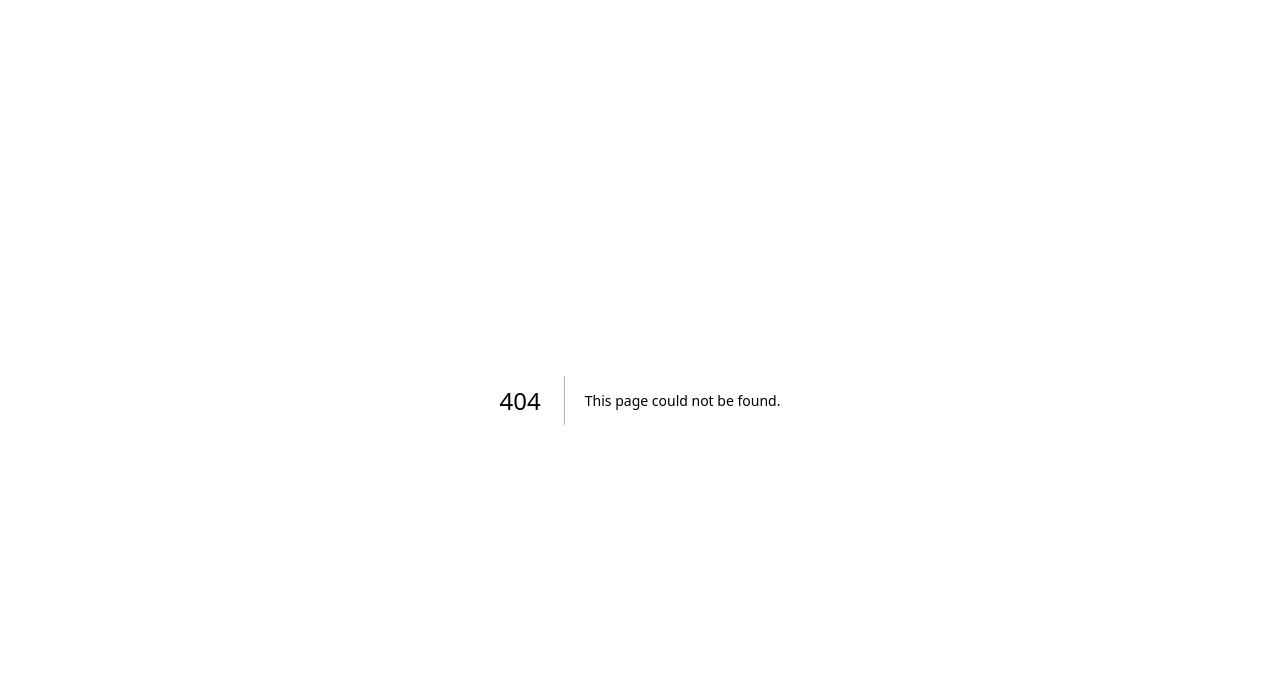
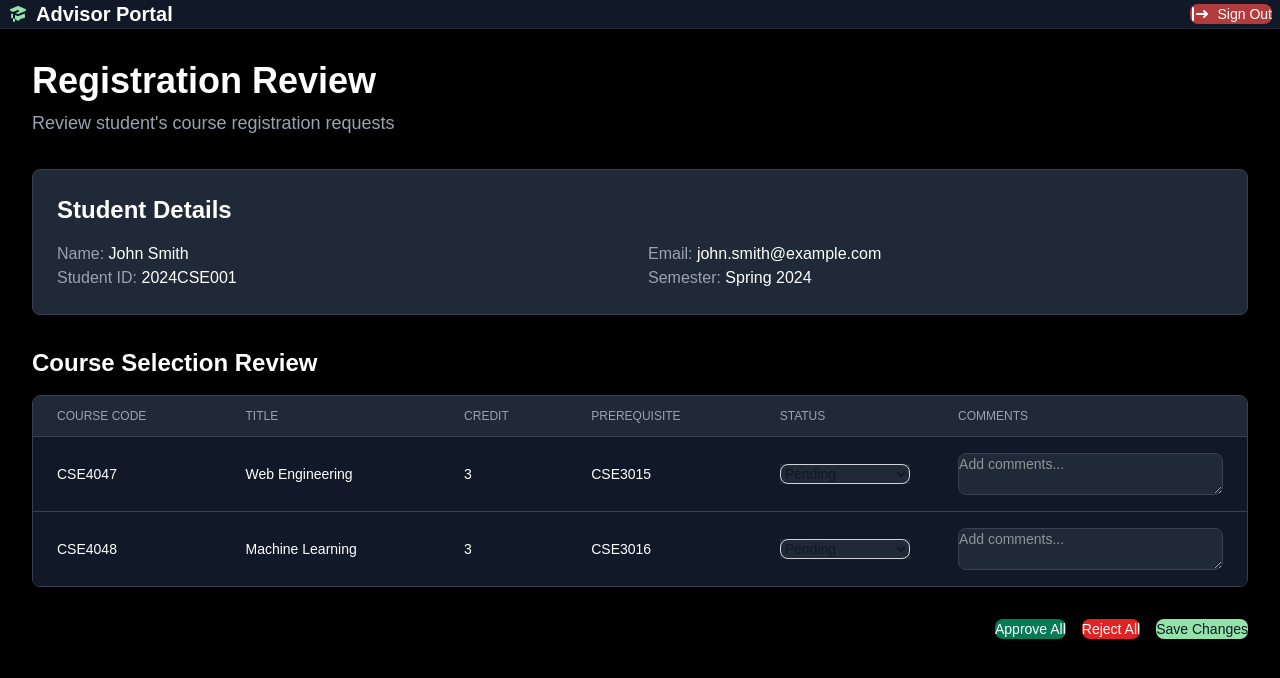
Before and after one commit to tajwone17/CourseSphere, a Next.js app: page /dashboard/student-management/1 in a window 1280 px wide. Before the commit this address had no page. Shown: the top 678 px of the page. Built offline with nearby package versions, Linux system fonts and the light colour scheme; sample sign-in values are in the browser's storage.

Commit message:
Add Registration Approval page: implement course selection review, status management, and action buttons for approving/rejecting courses

```diff
--- /dev/null
+++ b/app/(admin)/dashboard/student-management/[id]/page.tsx
@@ -0,0 +1,207 @@
+"use client";
+
+import { Button, Select, Textarea } from "flowbite-react";
+import { useState } from "react";
+
+interface Course {
+  id: string;
+  code: string;
+  title: string;
+  credit: number;
+  prerequisite: string;
+  status: "pending" | "approved" | "rejected";
+  comments: string;
+}
+
+export default function RegistrationApproval() {
+  const [courses, setCourses] = useState<Course[]>([
+    {
+      id: "1",
+      code: "CSE4047",
+      title: "Web Engineering",
+      credit: 3,
+      prerequisite: "CSE3015",
+      status: "pending",
+      comments: "",
+    },
+    {
+      id: "2",
+      code: "CSE4048",
+      title: "Machine Learning",
+      credit: 3,
+      prerequisite: "CSE3016",
+      status: "pending",
+      comments: "",
+    },
+    // Add more sample courses as needed
+  ]);
+
+  const handleStatusChange = (
+    courseId: string,
+    newStatus: "pending" | "approved" | "rejected",
+  ) => {
+    setCourses(
+      courses.map((course) =>
+        course.id === courseId ? { ...course, status: newStatus } : course,
+      ),
+    );
+  };
+
+  const handleCommentChange = (courseId: string, comment: string) => {
+    setCourses(
+      courses.map((course) =>
+        course.id === courseId ? { ...course, comments: comment } : course,
+      ),
+    );
+  };
+
+  const handleApproveAll = () => {
+    setCourses(courses.map((course) => ({ ...course, status: "approved" })));
+  };
+
+  const handleRejectAll = () => {
+    setCourses(courses.map((course) => ({ ...course, status: "rejected" })));
+  };
+
+  const handleSaveChanges = () => {
+    // TODO: Implement save changes functionality
+    console.log("Saving changes:", courses);
+  };
+
+  return (
+    <div className="mx-auto max-w-7xl p-8">
+      {/* Title Section */}
+      <div className="mb-8">
+        <h1 className="text-4xl font-bold text-white">Registration Review</h1>
+        <p className="mt-2 text-lg text-gray-400">
+          Review student&apos;s course registration requests
+        </p>
+      </div>
+
+      {/* Student Details */}
+      <div className="mb-8 rounded-lg border border-gray-700 bg-gray-800 p-6">
+        <h2 className="mb-4 text-2xl font-semibold text-white">
+          Student Details
+        </h2>
+        <div className="grid gap-4 md:grid-cols-2">
+          <div>
+            <p className="text-gray-400">
+              Name: <span className="text-white">John Smith</span>
+            </p>
+            <p className="text-gray-400">
+              Student ID: <span className="text-white">2024CSE001</span>
+            </p>
+          </div>
+          <div>
+            <p className="text-gray-400">
+              Email: <span className="text-white">john.smith@example.com</span>
+            </p>
+            <p className="text-gray-400">
+              Semester: <span className="text-white">Spring 2024</span>
+            </p>
+          </div>
+        </div>
+      </div>
+
+      {/* Course Selection Review */}
+      <div className="mb-8">
+        <h2 className="mb-4 text-2xl font-semibold text-white">
+          Course Selection Review
+        </h2>
+        <div className="overflow-x-auto rounded-lg border border-gray-700">
+          <table className="min-w-full divide-y divide-gray-700">
+            <thead className="bg-gray-800">
+              <tr>
+                <th className="px-6 py-3 text-left text-xs font-medium text-gray-400 uppercase">
+                  Course Code
+                </th>
+                <th className="px-6 py-3 text-left text-xs font-medium text-gray-400 uppercase">
+                  Title
+                </th>
+                <th className="px-6 py-3 text-left text-xs font-medium text-gray-400 uppercase">
+                  Credit
+                </th>
+                <th className="px-6 py-3 text-left text-xs font-medium text-gray-400 uppercase">
+                  Prerequisite
+                </th>
+                <th className="px-6 py-3 text-left text-xs font-medium text-gray-400 uppercase">
+                  Status
+                </th>
+                <th className="px-6 py-3 text-left text-xs font-medium text-gray-400 uppercase">
+                  Comments
+                </th>
+              </tr>
+            </thead>
+            <tbody className="divide-y divide-gray-700 bg-gray-900">
+              {courses.map((course) => (
+                <tr key={course.id} className="hover:bg-gray-800">
+                  <td className="px-6 py-4 text-sm whitespace-nowrap text-white">
+                    {course.code}
+                  </td>
+                  <td className="px-6 py-4 text-sm whitespace-nowrap text-white">
+                    {course.title}
+                  </td>
+                  <td className="px-6 py-4 text-sm whitespace-nowrap text-white">
+                    {course.credit}
+                  </td>
+                  <td className="px-6 py-4 text-sm whitespace-nowrap text-white">
+                    {course.prerequisite}
+                  </td>
+                  <td className="px-6 py-4 text-sm whitespace-nowrap">
+                    <Select
+                      value={course.status}
+                      onChange={(e) =>
+                        handleStatusChange(
+                          course.id,
+                          e.target.value as "pending" | "approved" | "rejected",
+                        )
+                      }
+                      className="border-gray-700 bg-gray-800 text-white"
+                    >
+                      <option value="pending">Pending</option>
+                      <option value="approved">Approved</option>
+                      <option value="rejected">Rejected</option>
+                    </Select>
+                  </td>
+                  <td className="px-6 py-4 text-sm">
+                    <Textarea
+                      value={course.comments}
+                      onChange={(e) =>
+                        handleCommentChange(course.id, e.target.value)
+                      }
+                      className="border-gray-700 bg-gray-800 text-white"
+                      rows={2}
+                      placeholder="Add comments..."
+                    />
+                  </td>
+                </tr>
+              ))}
+            </tbody>
+          </table>
+        </div>
+      </div>
+
+      {/* Action Buttons */}
+      <div className="flex flex-wrap justify-end gap-4">
+        <Button
+          onClick={handleApproveAll}
+          className="bg-green-600 text-white hover:bg-green-700"
+        >
+          Approve All
+        </Button>
+        <Button
+          onClick={handleRejectAll}
+          className="bg-red-600 text-white hover:bg-red-700"
+        >
+          Reject All
+        </Button>
+        <Button
+          onClick={handleSaveChanges}
+          className="bg-[#92e3a9] text-gray-900 hover:bg-[#7ac892]"
+        >
+          Save Changes
+        </Button>
+      </div>
+    </div>
+  );
+}
--- a/app/(admin)/dashboard/student-management/page.tsx
+++ b/app/(admin)/dashboard/student-management/page.tsx
@@ -1,69 +1,56 @@
 "use client";
 
-import React from "react";
 import { Button, TextInput, Select } from "flowbite-react";
-import { HiSearch, HiEye, HiPencilAlt } from "react-icons/hi";
+import Link from "next/link";
+import { HiSearch } from "react-icons/hi";
 
 export default function StudentManagement() {
-  // Sample student data
   const students = [
     {
-      id: 1,
+      id: "1",
       name: "John Smith",
       studentId: "2024CSE001",
       email: "john.smith@example.com",
-      registrationStatus: "Pending",
+      semester: "Spring 2024",
+      department: "CSE",
     },
     {
-      id: 2,
+      id: "2",
       name: "Emma Wilson",
       studentId: "2024CSE045",
       email: "emma.wilson@example.com",
-      registrationStatus: "Approved",
+      semester: "Spring 2024",
+      department: "CSE",
     },
     {
-      id: 3,
+      id: "3",
       name: "Michael Brown",
       studentId: "2024CSE078",
       email: "michael.brown@example.com",
-      registrationStatus: "Rejected",
+      semester: "Spring 2024",
+      department: "CSE",
     },
     {
-      id: 4,
+      id: "4",
       name: "Sarah Johnson",
       studentId: "2024CSE102",
       email: "sarah.j@example.com",
-      registrationStatus: "Pending",
+      semester: "Spring 2024",
+      department: "CSE",
     },
     {
-      id: 5,
+      id: "5",
       name: "David Lee",
       studentId: "2024CSE156",
       email: "david.lee@example.com",
-      registrationStatus: "Approved",
+      semester: "Spring 2024",
+      department: "CSE",
     },
   ];
 
-  const getStatusColor = (status: string) => {
-    switch (status.toLowerCase()) {
-      case "approved":
-        return "text-green-400";
-      case "rejected":
-        return "text-red-400";
-      default:
-        return "text-yellow-400";
-    }
-  };
-
   return (
     <div className="mx-auto max-w-7xl p-8">
-      {/* Title Section */}
-      <div className="mb-8">
-        <h1 className="text-4xl font-bold text-white">Student Management</h1>
-        <p className="mt-2 text-lg text-gray-400">
-          Manage and monitor your assigned students
-        </p>
-      </div>
+      <h1 className="mb-8 text-4xl font-bold text-white">Student Management</h1>
 
       {/* Filter Section */}
       <div className="mb-8 grid gap-4 sm:grid-cols-2 md:grid-cols-3 lg:grid-cols-4">
@@ -77,82 +64,55 @@ export default function StudentManagement() {
         </div>
         <div>
           <Select className="border-gray-700 bg-gray-800 text-white">
-            <option value="">All Statuses</option>
-            <option value="pending">Pending</option>
-            <option value="approved">Approved</option>
-            <option value="rejected">Rejected</option>
+            <option value="">All Departments</option>
+            <option value="cse">CSE</option>
+            <option value="ece">ECE</option>
+            <option value="mech">MECH</option>
           </Select>
         </div>
-
+        <div>
+          <Select className="border-gray-700 bg-gray-800 text-white">
+            <option value="">All Semesters</option>
+            <option value="spring2024">Spring 2024</option>
+            <option value="fall2023">Fall 2023</option>
+          </Select>
+        </div>
       </div>
 
-      {/* Students Table */}
+      {/* Table Section */}
       <div className="overflow-x-auto rounded-lg border border-gray-700">
         <table className="min-w-full divide-y divide-gray-700">
-          <thead className="bg-gray-800">
+          <thead className="bg-gray-800 text-gray-400">
             <tr>
-              <th className="px-6 py-3 text-left text-xs font-medium text-gray-400 uppercase">
-                Name
-              </th>
-              <th className="px-6 py-3 text-left text-xs font-medium text-gray-400 uppercase">
-                Student ID
-              </th>
-              <th className="px-6 py-3 text-left text-xs font-medium text-gray-400 uppercase">
-                Email
-              </th>
-              <th className="px-6 py-3 text-left text-xs font-medium text-gray-400 uppercase">
-                Registration Status
-              </th>
-              <th className="px-6 py-3 text-left text-xs font-medium text-gray-400 uppercase">
-                Actions
-              </th>
+              <th className="px-6 py-3 text-left text-sm font-medium">Student ID</th>
+              <th className="px-6 py-3 text-left text-sm font-medium">Name</th>
+              <th className="px-6 py-3 text-left text-sm font-medium">Email</th>
+              <th className="px-6 py-3 text-left text-sm font-medium">Department</th>
+              <th className="px-6 py-3 text-left text-sm font-medium">Semester</th>
+              <th className="px-6 py-3 text-left text-sm font-medium">Actions</th>
             </tr>
           </thead>
           <tbody className="divide-y divide-gray-700 bg-gray-900">
             {students.map((student) => (
-              <tr key={student.id} className="hover:bg-gray-800">
-                <td className="px-6 py-4 text-sm whitespace-nowrap text-white">
-                  {student.name}
-                </td>
-                <td className="px-6 py-4 text-sm whitespace-nowrap text-white">
-                  {student.studentId}
-                </td>
-                <td className="px-6 py-4 text-sm whitespace-nowrap text-white">
-                  {student.email}
-                </td>
-                <td className="px-6 py-4 text-sm whitespace-nowrap">
-                  <span className={getStatusColor(student.registrationStatus)}>
-                    {student.registrationStatus}
-                  </span>
-                </td>
-                <td className="px-6 py-4 text-sm whitespace-nowrap">
+              <tr key={student.id} className="hover:bg-gray-800 text-white">
+                <td className="px-6 py-4">{student.studentId}</td>
+                <td className="px-6 py-4">{student.name}</td>
+                <td className="px-6 py-4">{student.email}</td>
+                <td className="px-6 py-4">{student.department}</td>
+                <td className="px-6 py-4">{student.semester}</td>
+                <td className="px-6 py-4">
                   <div className="flex gap-2">
-                    <Button
-                         style={{
-                            backgroundColor: "#92e3a9",
-                            color: "#000000",
-
-                            width: "fit-content",
-                            cursor: "pointer",
-                          }}
-                      size="sm"
-                      className="bg-[#92e3a9] text-gray-900 hover:bg-[#7ac892]"
-                    >
-                      <HiEye className="h-4 w-4" />
+                    <Button size="sm" className="bg-blue-600 hover:bg-blue-700">
+                      View
                     </Button>
-                    <Button
-                         style={{
-                            backgroundColor: "#92e3a9",
-                            color: "#000000",
-
-                            width: "fit-content",
-                            cursor: "pointer",
-                          }}
-                      size="sm"
-                      className="bg-[#92e3a9] text-gray-900 hover:bg-[#7ac892]"
-                    >
-                      <HiPencilAlt className="h-4 w-4" />
-                    </Button>
+                    <Link href={`/dashboard/student-management/${student.id}`}>
+                      <Button
+                        size="sm"
+                        className="bg-[#92e3a9] text-gray-900 hover:bg-[#7ac892]"
+                      >
+                        Review
+                      </Button>
+                    </Link>
                   </div>
                 </td>
               </tr>
```
